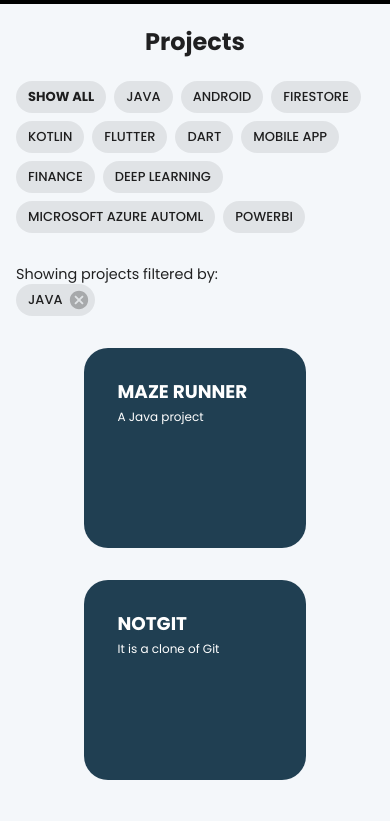
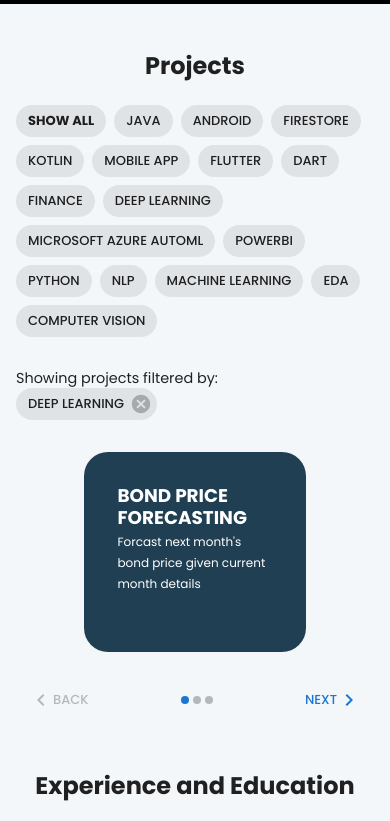
Before and after one commit to brandontanzhirong/brandontanzhirong.github.io, a React (Create React App) app: page / in a window 390 px wide. Shown: the part 840-1661 px from the top of the page. Built offline with nearby package versions, Linux system fonts and the light colour scheme.

Commit message:
completed projects section

```diff
--- a/package.json
+++ b/package.json
@@ -21,6 +21,7 @@
     "react-dom": "^17.0.2",
     "react-router-dom": "^6.2.1",
     "react-scripts": "5.0.0",
+    "react-swipeable-views": "^0.14.0",
     "save-dev": "0.0.1-security",
     "web-vitals": "^2.1.3"
   },
--- a/src/components/Navbar.jsx
+++ b/src/components/Navbar.jsx
@@ -74,7 +74,11 @@ export default function Navbar() {
           </Typography>
           <Box sx={{ display: { xs: "none", md: "flex" } }}>
             {navItems.map((navItem) => (
-              <Button color="inherit" href={navItem.href}>
+              <Button
+                color="inherit"
+                href={navItem.href}
+                key={navItem.sectionName}
+              >
                 {navItem.sectionName}
               </Button>
             ))}
--- a/src/components/sections/acheivements/Acheivements.jsx
+++ b/src/components/sections/acheivements/Acheivements.jsx
@@ -12,15 +12,15 @@ const acheivements = [
     date: "Issued Feb 2021 - Expires Feb 2024",
     img: awsSolutionArchitect,
     description:
-      "In my internship under Axrail Pte. Ltd. which is a AWS Advanced Consulting Partner company, I has passed this certification with months of hardwork.    ",
+      "In my internship under Axrail Pte. Ltd. which is a AWS Advanced Consulting Partner company, I had passed this certification with months of hardwork.    ",
   },
   {
     title: "UMHackathon 2021",
     date: "Aug 2021",
     img: umhackathon,
-    description: `My team and I have managed to acheive third place in the finance domain in this hackathon.
+    description: `My team and I had managed to acheive third place in the finance domain in this hackathon.
     We trained a model to predict the next month's bond price given the current month's details by employing Microsoft Azure AutoML
-    and showcase our prototype in the form of PowerBI with the help of prototyping tool(Streamlit).`,
+    and showcased our prototype in the form of PowerBI with the help of prototyping tool(Streamlit).`,
   },
 ];
 
@@ -29,7 +29,8 @@ const AcheivementItem = ({ title, date, img, description }) => {
     <Card
       sx={{
         boxShadow: "0 8px 16px 0 #BDC9D7",
-        margin: "2rem",
+        marginBottom: "2rem",
+        mx: "2rem",
         maxWidth: 450,
         borderRadius: "1.5rem",
         textAlign: "center",
@@ -66,7 +67,10 @@ const AcheivementItem = ({ title, date, img, description }) => {
 export default function Acheivements() {
   return (
     <Container id="acheivements" component="section">
-      <Typography variant="h2" sx={{ fontWeight: 700, margin: "1rem" }}>
+      <Typography
+        variant="h2"
+        sx={{ fontWeight: 700, paddingTop: "3rem", paddingBottom: "1.5rem" }}
+      >
         Acheivements
       </Typography>
       <Stack
@@ -75,6 +79,7 @@ export default function Acheivements() {
       >
         {acheivements.map((acheivement) => (
           <AcheivementItem
+            key={acheivement.title}
             title={acheivement.title}
             date={acheivement.date}
             img={acheivement.img}
--- a/src/components/sections/projects/Projects.jsx
+++ b/src/components/sections/projects/Projects.jsx
@@ -8,6 +8,8 @@ import {
   CardContent,
   Box,
   Container,
+  Chip,
+  useMediaQuery,
 } from "@mui/material";
 import { useTheme } from "@mui/material/styles";
 import MobileStepper from "@mui/material/MobileStepper";
@@ -19,19 +21,20 @@ import TechStackSelection from "./TechStackSelection";
 const projectList = [
   {
     title: "Maze Runner",
-    description: "A Java project",
+    description:
+      " A 2D game with a person searching for treasure in a limited vision and finding for its exit.",
     techStack: ["Java"],
   },
   {
     title: "MyEventBrite",
     description:
       "An android apps for monitoring a private event where each valid person can only have one ticket.",
-    techStack: ["Android", "Firestore", "Kotlin"],
+    techStack: ["Android", "Firestore", "Kotlin", "Mobile App"],
   },
   {
     title: "My Digit Span",
-    description: "Flutter Apps for Digit Span",
-    techStack: ["Flutter", "Dart", "Mobile App"],
+    description: "Flutter Apps for Digit Span Memory Test",
+    techStack: ["Flutter", "Mobile App"],
   },
   {
     title: "Self Enrichment App",
@@ -47,12 +50,30 @@ const projectList = [
       "Deep Learning",
       "Microsoft Azure AutoML",
       "PowerBI",
+      "Python",
     ],
   },
   {
     title: "NotGit",
     description: "It is a clone of Git",
     techStack: ["Java"],
+  },
+  {
+    title: "Bank Chatbot",
+    description:
+      "A chatbot that uses BERT model to match user question to the most relevant question in the database.",
+    techStack: ["NLP", "Python"],
+  },
+  {
+    title: "Self Love App",
+    description:
+      "A machine learning model that can predict suitable hobbies based on one's personality.",
+    techStack: ["Machine Learning", "Deep Learning", "EDA", "Python"],
+  },
+  {
+    title: "Social Distancing Detection",
+    description: "People Detection and distance estimation between people.",
+    techStack: ["Deep Learning", "Python", "Computer Vision"],
   },
 ];
 
@@ -62,9 +83,9 @@ for (let i = 0; i < projectList.length; i++) {
     filteredTechStacks[projectList[i].techStack[j]] = false;
   }
 }
-filteredTechStacks["Java"] = true;
+filteredTechStacks["Deep Learning"] = true;
 
-const CustomCard = ({ title, description }) => {
+const CustomCard = ({ title, description, techStack }) => {
   return (
     <CardActionArea
       sx={{
@@ -131,10 +152,40 @@ const CustomCard = ({ title, description }) => {
           zIndex: 1,
           transition: "all 350ms cubic-bezier(0, 0, 0.2, 1)",
           display: "flex",
+          justifyContent: "center",
           alignItems: "center",
-          backgroundColor: "rgba(60,179,113 ,0.8)",
+          backgroundColor: "rgba(0,0,0,0.5)",
         }}
-      ></Box>
+      >
+        <Box
+          component="ul"
+          sx={{
+            display: "flex",
+            justifyContent: "center",
+            flexWrap: "wrap",
+            listStyle: "none",
+            p: 0,
+            m: 0,
+          }}
+        >
+          {techStack.map((tech) => (
+            <Box
+              component="li"
+              key={tech}
+              sx={{
+                marginRight: "0.5rem",
+                marginBottom: "0.5rem",
+              }}
+            >
+              <Chip
+                label={tech.toUpperCase()}
+                size="small"
+                sx={{ fontWeight: 500, backgroundColor: "rgb(225 228 230)" }}
+              />
+            </Box>
+          ))}
+        </Box>
+      </Box>
     </CardActionArea>
   );
 };
@@ -158,9 +209,11 @@ function filterProjectList(projectList, filteredTechStacks) {
 export default function Projects() {
   const theme = useTheme();
   const [activeStep, setActiveStep] = React.useState(0);
-  const maxSteps = Math.ceil(projectList.length / 4);
   const [chipData, setChipData] = React.useState(filteredTechStacks);
+  const desktopMode = useMediaQuery(theme.breakpoints.up("md"));
   const filteredProjects = filterProjectList(projectList, chipData);
+  const numPerRow = desktopMode ? 4 : 1;
+  const maxSteps = Math.ceil(filteredProjects.length / numPerRow);
 
   const handleNext = () => {
     setActiveStep((prevActiveStep) => prevActiveStep + 1);
@@ -173,7 +226,10 @@ export default function Projects() {
   return (
     <Container id="projects" component="section" sx={{ width: { md: "65%" } }}>
       <Box>
-        <Typography variant="h2" sx={{ margin: "1em", fontWeight: 700 }}>
+        <Typography
+          variant="h2"
+          sx={{ paddingTop: "3rem", paddingBottom: "1.5rem", fontWeight: 700 }}
+        >
           Projects
         </Typography>
         <TechStackSelection
@@ -201,7 +257,7 @@ export default function Projects() {
         >
           {filteredProjects.map(
             (project, index) =>
-              Math.floor(index / 4) === activeStep && (
+              Math.floor(index / numPerRow) === activeStep && (
                 <Grid
                   item
                   md={3}
@@ -211,6 +267,7 @@ export default function Projects() {
                   <CustomCard
                     title={project.title}
                     description={project.description}
+                    techStack={project.techStack}
                   />
                 </Grid>
               )
--- a/src/components/sections/projects/TechStackSelection.jsx
+++ b/src/components/sections/projects/TechStackSelection.jsx
@@ -1,5 +1,5 @@
 import * as React from "react";
-import { Chip, Box, Container } from "@mui/material";
+import { Chip, Box } from "@mui/material";
 
 export default function TechStackSelection({
   chipData,
--- a/src/components/sections/timeline/CustomTimeline.jsx
+++ b/src/components/sections/timeline/CustomTimeline.jsx
@@ -8,7 +8,7 @@ import TimelineDot from "@mui/lab/TimelineDot";
 import MenuBookRoundedIcon from "@mui/icons-material/MenuBookRounded";
 import WorkOutlineRoundedIcon from "@mui/icons-material/WorkOutlineRounded";
 import Typography from "@mui/material/Typography";
-import { Container, Stack } from "@mui/material";
+import { Container, Stack, Box } from "@mui/material";
 import { TimelineOppositeContent } from "@mui/lab";
 
 const steps = [
@@ -122,13 +122,17 @@ const CustomTimelineItem = ({
             <ul>
               {description.split("\n").map((line) =>
                 !line.includes("➼") ? (
-                  <li>
+                  <Box component="li" key={line}>
                     <Typography variant="subtitle1" sx={{ fontWeight: "500" }}>
                       {line}
                     </Typography>
-                  </li>
+                  </Box>
                 ) : (
-                  <Typography variant="subtitle1" sx={{ fontWeight: "500" }}>
+                  <Typography
+                    variant="subtitle1"
+                    sx={{ fontWeight: "500" }}
+                    key={line}
+                  >
                     {line}
                   </Typography>
                 )
@@ -144,12 +148,16 @@ const CustomTimelineItem = ({
 export default function CustomTimeline() {
   return (
     <Container id="timeline" component="section" sx={{ padding: 0 }}>
-      <Typography variant="h2" sx={{ margin: "1rem", fontWeight: 700 }}>
+      <Typography
+        variant="h2"
+        sx={{ paddingTop: "3rem", paddingBottom: "1.5rem", fontWeight: 700 }}
+      >
         Experience and Education
       </Typography>
       <Timeline sx={{ padding: 0 }}>
         {steps.map((step) => (
           <CustomTimelineItem
+            key={step.title}
             title={step.title}
             result={step.result}
             place={step.place}
```
Also changed, not shown: 1 other file (tests, documents, lock files or other folders).
